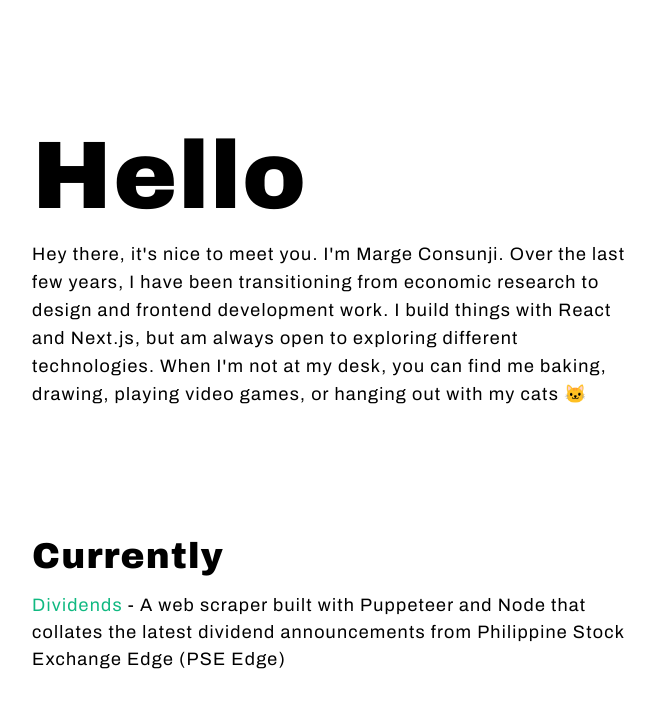
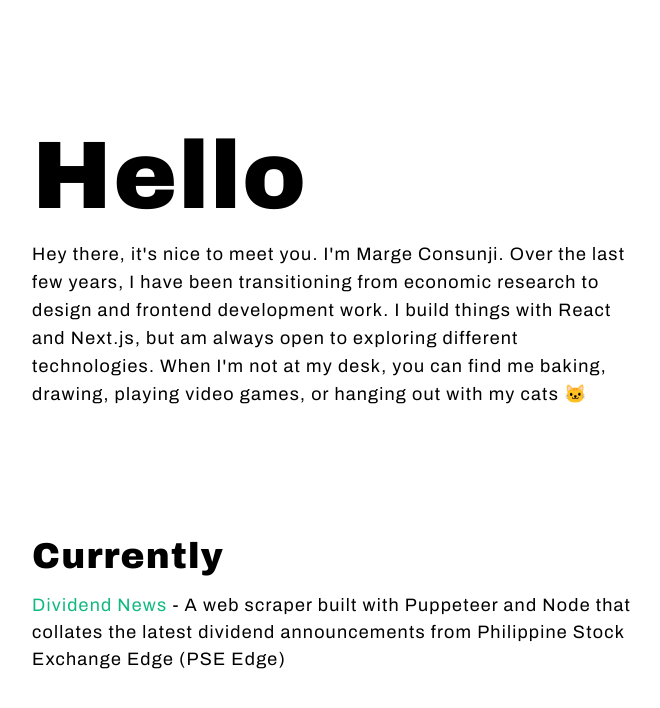
Before and after one commit to msunji/portfolio, a React (Create React App) app: page / in a window 1280 px wide. Shown: the top 708 px of the page, without its empty margins (0-660 px from the left). Built offline with nearby package versions, Linux system fonts and the light colour scheme.

Commit message:
Update copy

```diff
--- a/src/App.js
+++ b/src/App.js
@@ -8,7 +8,7 @@ function App() {
       <section className="max-w-2xl mt-32 px-8 mb-4 space-y-4">
         <h2 className="text-4xl font-extrabold">Currently</h2>
         <ul>
-          <li><a href="https://github.com/msunji/puppeteer-dividends">Dividends</a> - A web scraper built with Puppeteer and Node that collates the latest dividend announcements from Philippine Stock Exchange Edge (PSE Edge)</li>
+          <li><a href="https://github.com/msunji/puppeteer-dividends">Dividend News</a> - A web scraper built with Puppeteer and Node that collates the latest dividend announcements from Philippine Stock Exchange Edge (PSE Edge)</li>
         </ul>
       </section>
     </div>
```
